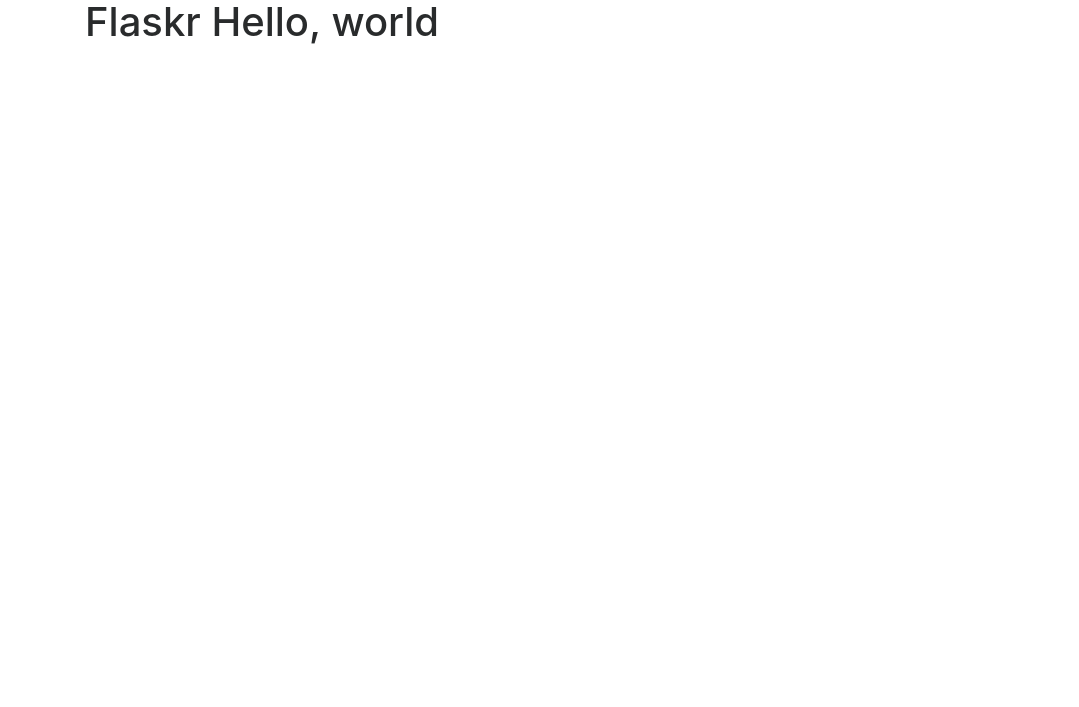
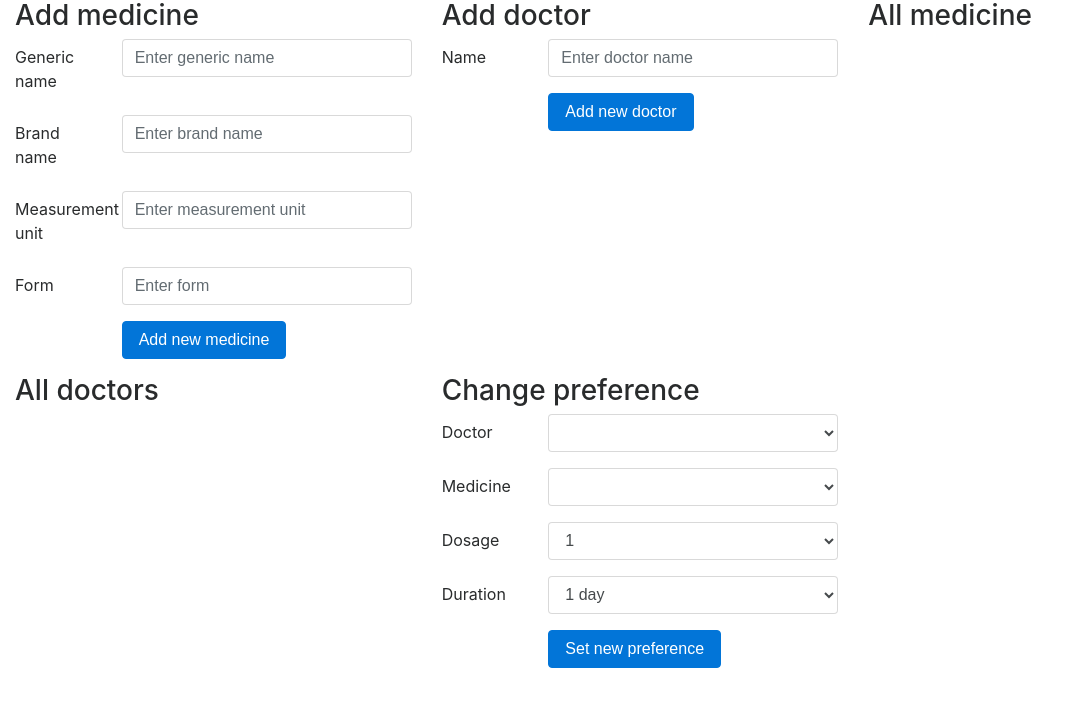
Before and after one commit to toshunster/doctor-medicine, a Flask app: page / in a window 1280 px wide. Shown: the top 707 px of the page, without its empty margins (0-1079 px from the left). Run offline with Flask 2, Linux system fonts and the light colour scheme; data that the repository does not hold is empty; some libraries are stand-ins or nearby versions.

Commit message:
Added forms and logic for model view.

```diff
--- a/myapp/app.py
+++ b/myapp/app.py
@@ -2,11 +2,21 @@
 # -*- coding: utf8 -*-
 
 from flask import Flask
+#from flask.ext.mongoalchemy import MongoAlchemy
+from flask_mongoalchemy import MongoAlchemy
+#from flask_mongoengine inport
 
+# Configuration.
+MONGODB_HOST = 'localhost'
+MONGODB_PORT = 27017
 
+# Create the little application object.
 app = Flask(__name__)
-#app.config.from_pyfile('config.py')
+app.config.from_object(__name__)
+app.config['MONGOALCHEMY_DATABASE'] = 'medicine'
 
+db = MongoAlchemy(app)
+#print( dir( db ) )
 from myapp import views
 
 if __name__ == "__main__":
--- a/myapp/templates/index.html
+++ b/myapp/templates/index.html
@@ -4,13 +4,158 @@
   <link rel="stylesheet" type="text/css" href="{{ url_for('static', filename='css/bootstrap.min.css') }}"/>
 </head>
 <body>
-<div class="container">
+<div class="container-fluid">
   <div class="row">
-      <div class="col-md-12">
-          <h1>Flaskr {{ title }}</h1>
-          <div class=metanav>
+    <!-- Medicine form -->
+    <div class="col-md-4">
+      <h3>Add medicine</h3>
+      <div>
+        <form method="POST" action="{{ url_for( 'add_medicine' ) }}">
+            <div class="form-group row">
+              <label for="example-text-input" class="col-3 col-form-label">Generic name</label>
+              <div class="col-9">
+                <input class="form-control" name="generic_name" type="text" value="" placeholder="Enter generic name"/>
+              </div>
+            </div>
+            <div class="form-group row">
+              <label for="example-text-input" class="col-3 col-form-label">Brand name</label>
+              <div class="col-9">
+                <input class="form-control" name="brand_name" type="text" value="" placeholder="Enter brand name"/>
+              </div>
+            </div>
+            <div class="form-group row">
+              <label for="example-text-input" class="col-3 col-form-label">Measurement unit</label>
+              <div class="col-9">
+                <input class="form-control" name="measurement_unit" type="text" value="" placeholder="Enter measurement unit"/>
+              </div>
+            </div>
+            <div class="form-group row">
+                <label for="example-text-input" class="col-3 col-form-label">Form</label>
+                <div class="col-9">
+                  <input class="form-control" name="form" type="text" value="" placeholder="Enter form"/>
+                </div>
+              </div>
+            <div class="form-group row">
+              <div class="offset-sm-3 col-sm-9">
+                <button type="submit" class="btn btn-primary">Add new medicine</button>
+              </div>
+            </div>
+        </form>
+      </div>
+    </div>
+    <!-- End medicine form -->
+    <!-- Doctor form -->
+    <div class="col-md-4">
+      <h3>Add doctor</h3>
+      <div>
+        <form method="POST" action="{{ url_for( 'add_doctor' ) }}">
+            <div class="form-group row">
+              <label for="example-text-input" class="col-3 col-form-label">Name</label>
+              <div class="col-9">
+                <input class="form-control" name="doctor_name" type="text" value="" placeholder="Enter doctor name" id="example-text-input">
+              </div>
+            </div>
+            <div class="form-group row">
+              <div class="offset-sm-3 col-sm-9">
+                <button type="submit" class="btn btn-primary">Add new doctor</button>
+              </div>
+            </div>
+        </form>
+      </div>
+    </div>
+    <!-- End doctor form -->
+
+    <!-- All medicine form -->
+    <div class="col-md-4">
+      <h3>All medicine</h3>
+      <div>
+        {% for medicine in medicines %}
+          <div class="form-group row">
+            <label for="example-text-input" class="col-2 col-form-label">Name</label>
+            <div class="col-10">
+                <a href="{{ url_for( 'get_medicine_by_id', medicine_id=medicine.mongo_id )}}">
+                  <p class="form-control-static">{{medicine.generic_name}}</p>
+                </a>
+            </div>
           </div>
+        {% endfor %}
       </div>
+    </div>
+    <!-- End all medicine form -->
+
+    <!-- All doctor form -->
+    <div class="col-md-4">
+      <h3>All doctors</h3>
+      <div>
+        {% for doctor in doctors %}
+          <div class="form-group row">
+            <label for="example-text-input" class="col-2 col-form-label">Name</label>
+            <div class="col-10">
+              <a href="{{ url_for( 'get_doctor_by_id', doctor_id=doctor.mongo_id )}}">
+               <p class="form-control-static">{{doctor.name}}</p>
+               </a>
+            </div>
+          </div>
+        {% endfor %}
+      </div>
+    </div>
+    <!-- End doctor form -->
+
+    <!-- All preference form -->
+    <div class="col-md-4">
+      <h3>Change preference</h3>
+      <div>
+        <form method="POST" action="{{ url_for( 'change_preference' ) }}">
+            <div class="form-group row">
+              <label for="example-text-input" class="col-3 col-form-label">Doctor</label>
+              <div class="col-9">
+                <select name="doctor" class="form-control">
+                  {% for doctor in doctors %}
+                    <option value="{{doctor.mongo_id}}">{{doctor.name}}</option>
+                  {% endfor %}
+                </select>
+              </div>
+            </div>
+            <div class="form-group row">
+              <label for="example-text-input" class="col-3 col-form-label">Medicine</label>
+              <div class="col-9">
+                <select name="medicine" class="form-control">
+                  {% for medicine in medicines %}
+                    <option value="{{medicine.mongo_id}}">{{medicine.generic_name}}</option>
+                  {% endfor %}
+                </select>
+              </div>
+            </div>
+            <div class="form-group row">
+              <label for="example-text-input" class="col-3 col-form-label">Dosage</label>
+              <div class="col-9">
+                <select name="dosage" class="form-control">
+                  {% for dosage in DOSAGE %}
+                    <option value="{{ loop.index0 }}">{{dosage}}</option>
+                  {% endfor %}
+                </select>
+              </div>
+            </div>
+            <div class="form-group row">
+                <label for="example-text-input" class="col-3 col-form-label">Duration</label>
+                <div class="col-9">
+                  <select name="duration" class="form-control">
+                    {% for duration in DURATIONS %}
+                      <option value="{{ loop.index0 }}">{{duration}}</option>
+                    {% endfor %}
+                  </select>
+                </div>
+              </div>
+            <div class="form-group row">
+              <div class="offset-sm-3 col-sm-9">
+                <button type="submit" class="btn btn-primary">Set new preference</button>
+              </div>
+            </div>
+        </form>
+      </div>
+    </div>
+    <!-- End preference form -->
+    </div>
   </div>
   {% block body %}{% endblock %}
 </div>
--- a/myapp/views.py
+++ b/myapp/views.py
@@ -1,15 +1,78 @@
 # -*- coding: utf8 -*-
 
-from flask import render_template
+from flask import render_template, request, redirect, url_for
+from flask import jsonify
 
 from myapp.app import app
 
 # An absolute import gives us the Doctor, Preference, Medicine model
-#from myapp.models import Doctor, Preference, Medicine
+from myapp.models import Doctor, Preference, Medicine, DOSAGE, DURATIONS
+
 
 @app.route('/')
 def use_app():
     """Use our amazing app."""
-    # [...]
-    #return 'Hello world!'
-    return render_template('index.html', title="Hello, world")
+
+    medicines = Medicine.query.all()
+    doctors = Doctor.query.all()
+    return render_template('index.html', medicines=medicines,
+                                         doctors=doctors,
+                                         DOSAGE=DOSAGE,
+                                         DURATIONS=DURATIONS )
+
+@app.route('/add/doctor/', methods=['POST'])
+def add_doctor():
+    """Adding doctor item"""
+
+    doctor = Doctor( name=request.form['doctor_name'] )
+    doctor.save()
+    medicines = Medicine.query.all()
+    for medicine in medicines:
+        preference = Preference(medicine=medicine)
+        preference.save()
+        doctor.preferences.append( preference )
+        doctor.save()
+    return redirect( url_for('use_app') )
+
+@app.route('/add/medicine/', methods=['POST'])
+def add_medicine():
+    """Adding new medicine item"""
+
+    medicine = Medicine( generic_name=request.form['generic_name'],
+                         brand_name=request.form['brand_name'],
+                         measurement_unit=request.form['measurement_unit'],
+                         form=request.form['form'] )
+    medicine.save()
+    doctors = Doctor.query.all()
+    for doctor in doctors:
+        preference = Preference( medicine=medicine )
+        preference.save()
+        doctor.preferences.append( preference )
+        doctor.save()
+    return redirect( url_for('use_app') )
+
+@app.route('/change/preference', methods=['POST'])
+def change_preference():
+    doctor_id = request.form['doctor']
+    medicine_id = request.form['medicine']
+    dosage = int( request.form['dosage'] )
+    duration = int( request.form['duration'] )
+    doctor = Doctor.query.get(mongo_id=doctor_id)
+    for preference in doctor.preferences:
+        if str(preference.medicine.mongo_id) == medicine_id:
+            print('i\'m wolf')
+            preference.duration = DURATIONS[duration]
+            preference.dosage = DOSAGE[dosage]
+            preference.save()
+            doctor.save()
+            break
+
+    return redirect( url_for('use_app') )
+
+@app.route('/get/medicine/?id=<string:medicine_id>')
+def get_medicine_by_id( medicine_id ):
+    return jsonify( Medicine.query.get( mongo_id=medicine_id ).serialize() )
+
+@app.route('/get/doctor/?id=<string:doctor_id>')
+def get_doctor_by_id( doctor_id ):
+    return jsonify( Doctor.query.get( mongo_id=doctor_id ).serialize() )
```
Also changed, not shown: myapp/models.py (+45 -0 lines).
